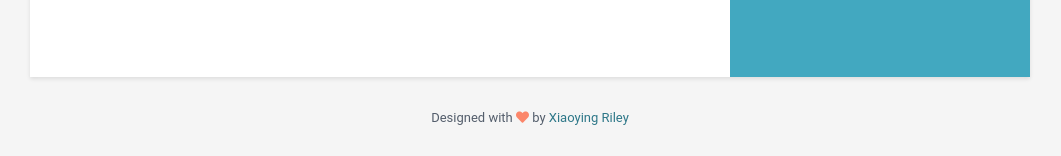
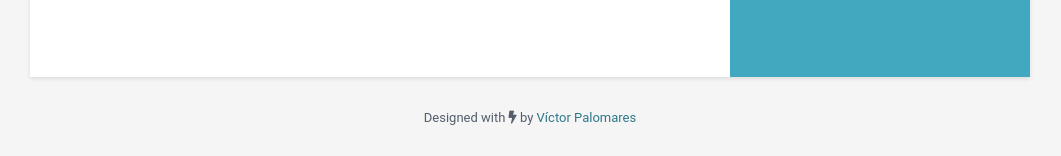
Before and after one commit to vpalomares/cv, a Jekyll site: the page built from index.html, in a window 1280 px wide and 900 px high, scrolled down 1729 px. Shown: the part 741-897 px from the top of the window, without its empty margins (110-1171 px from the left). Built offline with Jekyll 4.4.1, drawn with Linux system fonts in a browser that asks for light colours.

Commit message:
Update data.yml

```diff
--- a/_data/data.yml
+++ b/_data/data.yml
@@ -201,4 +201,4 @@ skills:
         level: 60%
 
 footer: >
-    Designed with <i class="fas fa-heart"></i> by <a href="http://themes.3rdwavemedia.com" target="_blank" rel="nofollow">Xiaoying Riley</a>
+    Designed with <i class="fas fa-bolt"></i> by <a href="http://github.com/governmundial" target="_blank" rel="nofollow">Víctor Palomares</a>
```
